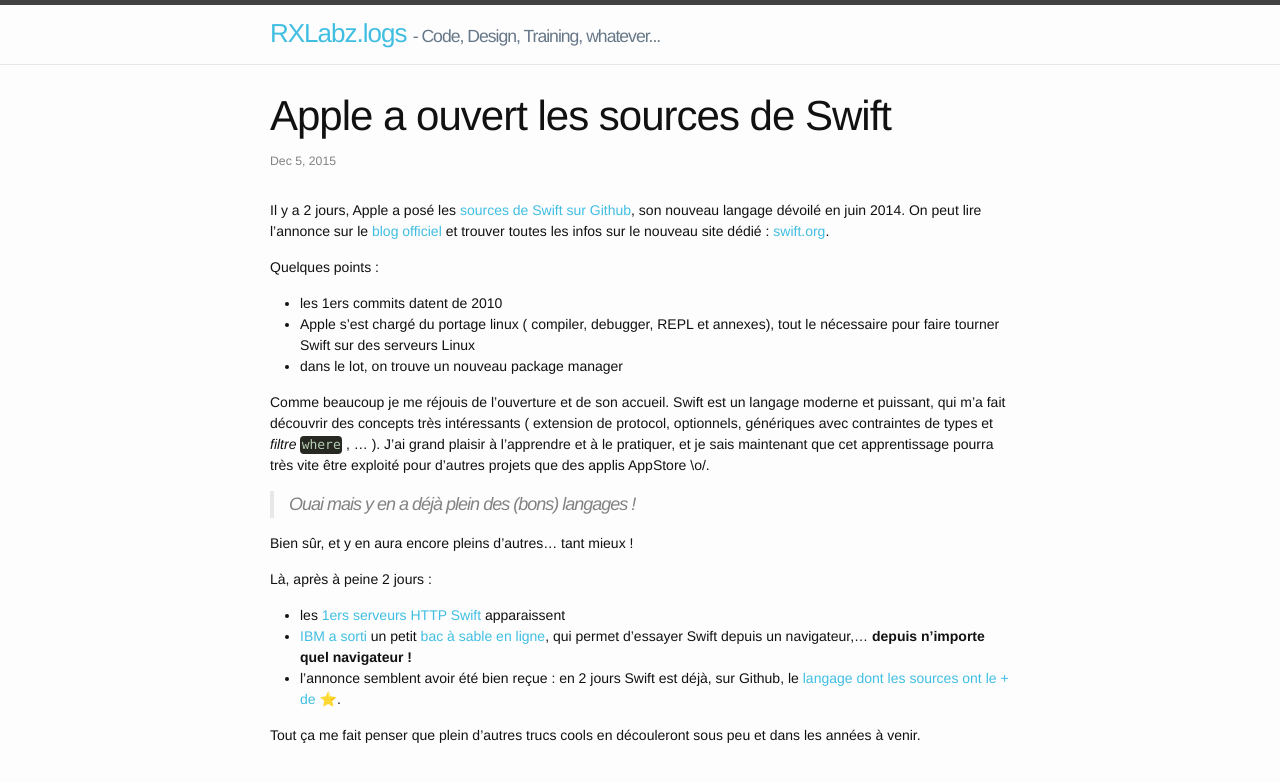
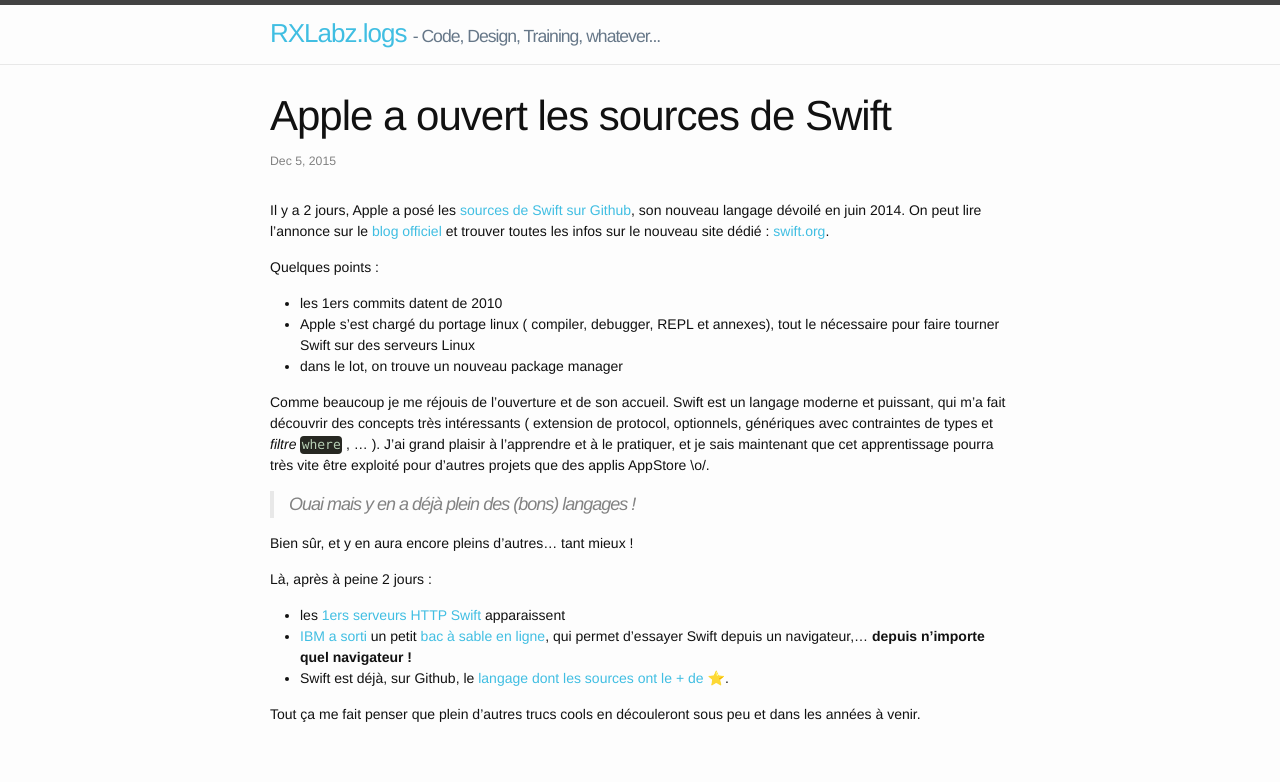
Before and after one commit to rxlabz/rxlabz.github.io, a Jekyll site: the page built from _posts/2015-12-05-apple-open-swift-sources.md, in a window 1280 px wide. Shown: the top 782 px of the page. Built offline with Jekyll 4.4.1, drawn with Linux system fonts in a browser that asks for light colours; emoji names are drawn with the system emoji font; comment, search, counter and statistics services are not loaded.

```diff
--- a/_posts/2015-12-05-apple-open-swift-sources.md
+++ b/_posts/2015-12-05-apple-open-swift-sources.md
@@ -26,7 +26,6 @@
 
 + les [1ers serveurs HTTP Swift](https://github.com/huytd/swift-http){:target="_blank"} apparaissent
 + [IBM a sorti](https://developer.ibm.com/swift/2015/12/03/introducing-the-ibm-swift-sandbox/){:target="_blank"} un petit [bac à sable en ligne](http://swiftlang.ng.bluemix.net/), qui permet d'essayer Swift depuis un navigateur,... **depuis n'importe quel navigateur !**
-+ l'annonce semblent avoir été bien reçue : en 2 jours Swift est déjà, sur Github, le [langage
- dont les sources ont le + de :star:](https://github.com/showcases/programming-languages){:target="_blank"}.
++ Swift est déjà, sur Github, le [langage dont les sources ont le + de :star:](https://github.com/showcases/programming-languages){:target="_blank"}.
 
 Tout ça me fait penser que plein d'autres trucs cools en découleront sous peu et dans les années à venir.
```
